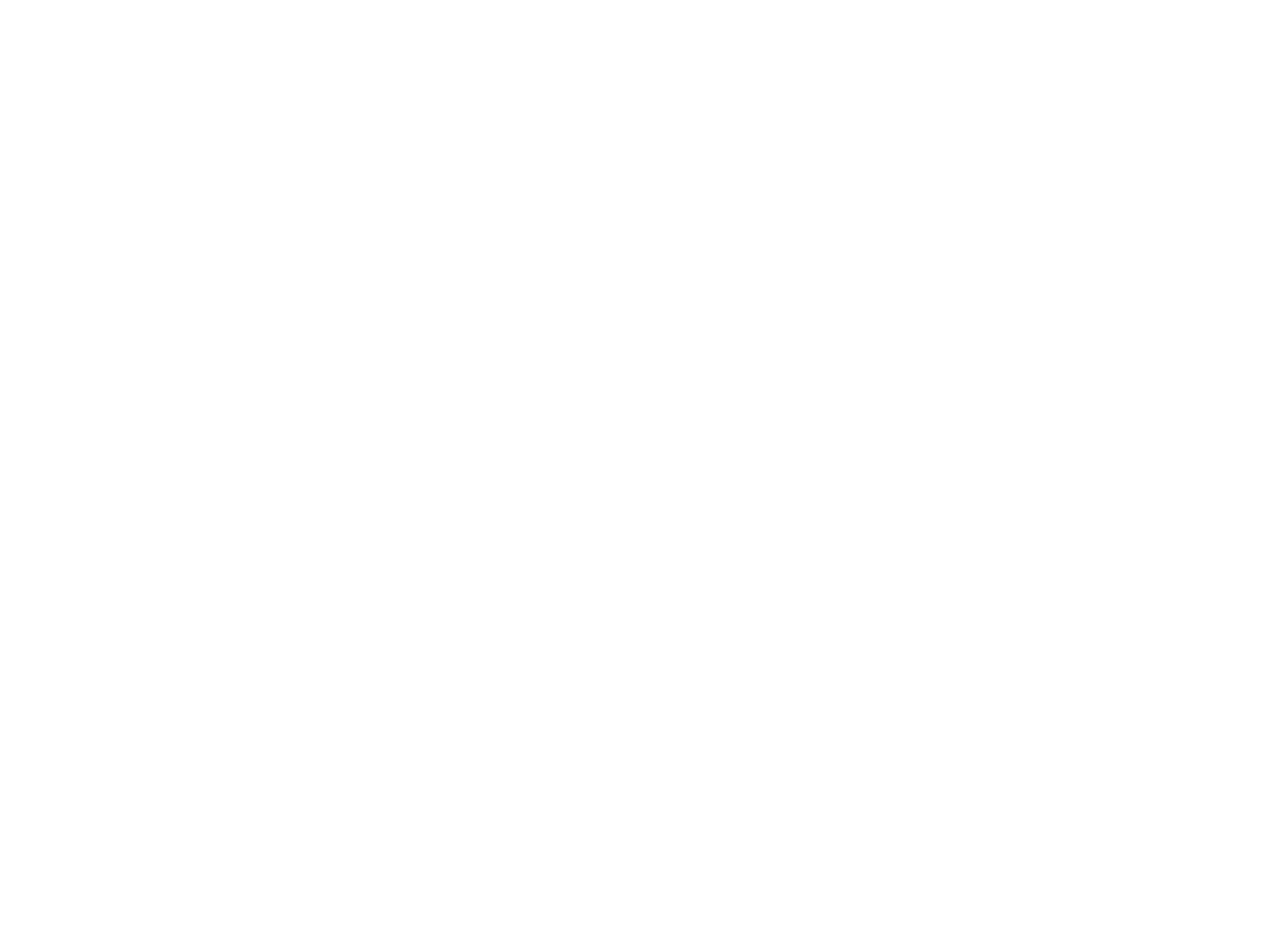
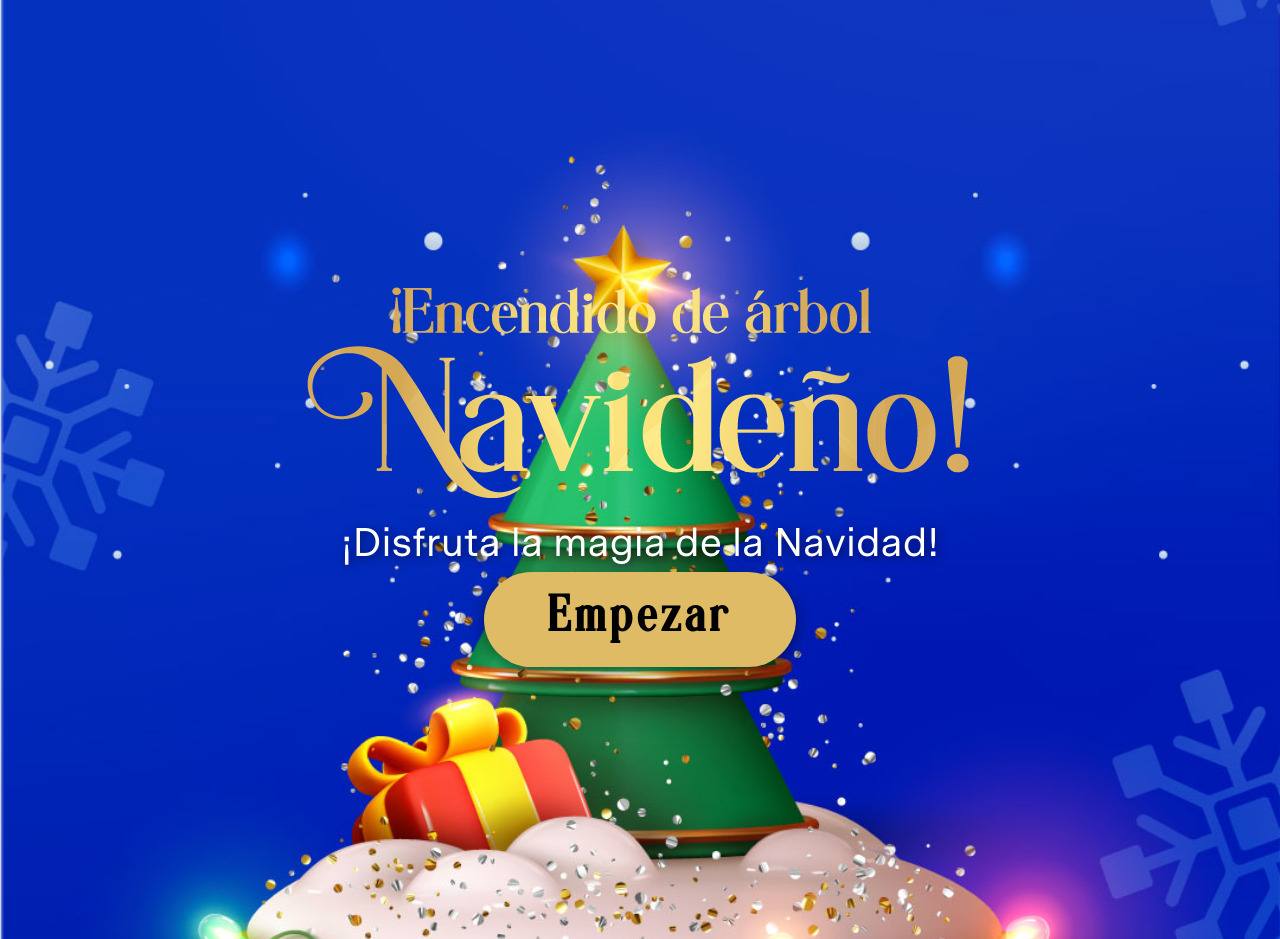
Before and after one commit to HugoOyola/UCV.ContadorNavideno, a plain HTML site: page index.html in a window 1280 px wide. Before the commit the page ends 800 px from the top, so only its background shows below. Drawn offline with Linux system fonts and the light colour scheme.

Commit message:
feat: Actualizar estilos y estructura de HTML para la página de bienvenida

```diff
--- a/css/style.css
+++ b/css/style.css
@@ -30,37 +30,33 @@
    RESET / NORMALIZE BÁSICO
    =========================== */
 
-/* 1. Box sizing global */
 *,
 *::before,
 *::after {
   box-sizing: border-box;
 }
 
-/* 2. Eliminar márgenes por defecto */
 * {
   margin: 0;
   padding: 0;
 }
 
-/* 3. Ajustes de tipografía por defecto */
 html {
   font-size: 100%;
-  /* 16px por defecto */
   -webkit-text-size-adjust: 100%;
   scroll-behavior: smooth;
 }
 
 body {
   min-height: 100vh;
-  font-family: system-ui, -apple-system, BlinkMacSystemFont, "Segoe UI", sans-serif;
+  font-family: "MessinaSansRegular", system-ui, -apple-system, BlinkMacSystemFont, "Segoe UI", sans-serif;
   line-height: 1.5;
-  text-rendering: optimizeLegibility;
-  background-color: #fff;
-  color: #111827;
+  background-color: #000;
+  overflow: hidden;
+  /* evita scroll en pantallas verticales */
 }
 
-/* 4. Imágenes y medios responsivos */
+/* Imágenes y medios responsivos */
 img,
 picture,
 video,
@@ -70,7 +66,7 @@ svg {
   max-width: 100%;
 }
 
-/* 5. Formularios */
+/* Inputs */
 input,
 button,
 textarea,
@@ -79,61 +75,69 @@ select {
   color: inherit;
 }
 
-/* Quitar estilos raros en botones */
 button {
   border: none;
   background: none;
   cursor: pointer;
 }
 
-/* Quitar el borde azul fuerte en algunos navegadores (manteniendo accesibilidad) */
-:focus-visible {
-  outline: 2px solid #2563eb;
-  outline-offset: 2px;
+/* ===========================
+   ESTILOS PERSONALIZADOS
+   =========================== */
+.bg-bienvenida {
+  min-height: 100vh;
+  width: 100%;
+  display: flex;
+  background-image: url("../assets/img/bg-bienvenida.jpg");
+  background-size: cover;
+  background-position: center;
+  background-repeat: no-repeat;
 }
 
-/* 6. Listas sin estilos por defecto */
-ul,
-ol {
-  list-style: none;
+/* Contenedor principal */
+.contenedor-bienvenida {
+  flex: 1;
+  display: flex;
+  flex-direction: column;
+  justify-content: space-between;
+  /* Header arriba + botón abajo */
+  align-items: center;
+  padding: 17rem 4rem;
 }
 
-/* 7. Links sin subrayado, pero con color heredado */
-a {
-  color: inherit;
-  text-decoration: none;
+/* HEADER */
+.header-bienvenida {
+  text-align: center;
+  display: flex;
+  flex-direction: column;
+  gap: 0.2rem;
 }
 
-/* 8. Tablas limpias */
-table {
-  border-collapse: collapse;
-  border-spacing: 0;
+/* Texto debajo del logo */
+.header-bienvenida span {
+  font-size: 2.5rem;
+  /* grande para pantallas 1080×1920 */
+  color: #ffffff;
+  text-shadow: 2px 2px 10px rgba(0, 0, 0, 0.55);
 }
 
-/* 9. Elementos de texto */
-h1,
-h2,
-h3,
-h4,
-h5,
-h6 {
-  font-size: inherit;
-  font-weight: inherit;
+/* BOTÓN */
+.btn-primario {
+  padding: 1.3rem 4rem;
+  border-radius: 999px;
+  background-color: #DFBB66;
+  color: #000;
+  font-family: "Brigesta", sans-serif;
+  font-weight: bold;
+  font-size: 3rem;
+  letter-spacing: 0.1em;
+  line-height: normal;
+  cursor: pointer;
+  box-shadow: 0 5px 16px rgba(0, 0, 0, 0.45);
+  transition: transform 0.25s ease, opacity 0.25s ease;
 }
 
-/* 10. Mejor comportamiento del texto largo */
-p,
-h1,
-h2,
-h3,
-h4,
-h5,
-h6 {
-  overflow-wrap: break-word;
+.btn-primario:hover {
+  transform: scale(1.05);
+  opacity: 0.95;
 }
-
-/* 11. Root para portales/modals si lo usas */
-#root,
-#__next {
-  isolation: isolate;
-}
--- a/index.html
+++ b/index.html
@@ -1,11 +1,22 @@
 <!DOCTYPE html>
-<html lang="en">
+<html lang="es">
+
 <head>
   <meta charset="UTF-8">
   <meta name="viewport" content="width=device-width, initial-scale=1.0">
-  <title>Document</title>
+  <link rel="stylesheet" href="./css/style.css">
+  <title>Navidad UCV | Campus Chiclayo</title>
 </head>
-<body>
 
+<body class="bg-bienvenida">
+  <main class="contenedor-bienvenida">
+    <header class="header-bienvenida">
+      <img src="./assets/img/titulo.png" alt="Encendido de árbol Navideño UCV - Campus Chiclayo">
+      <span>¡Disfruta la magia de la Navidad!</span>
+    </header>
+
+    <button class="btn-primario">Empezar</button>
+  </main>
 </body>
+
 </html>
```
